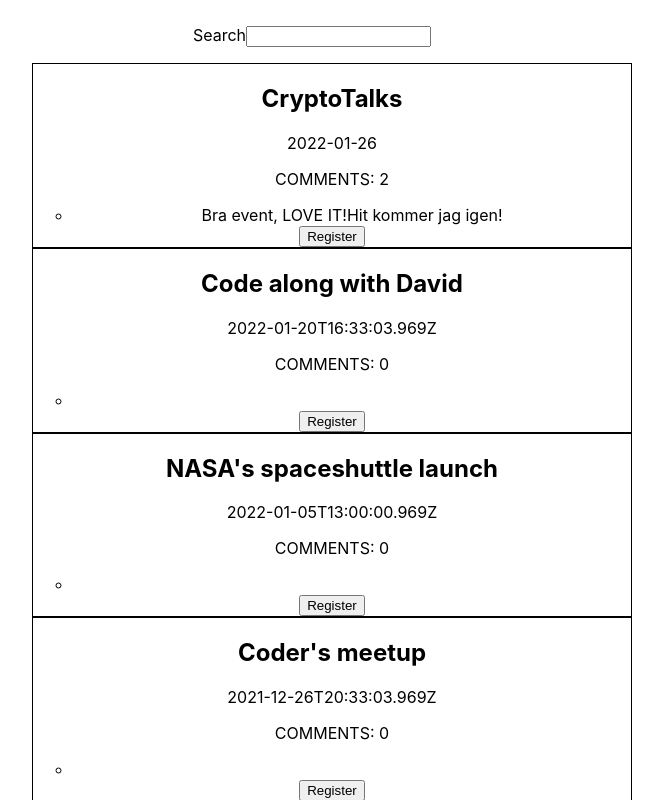
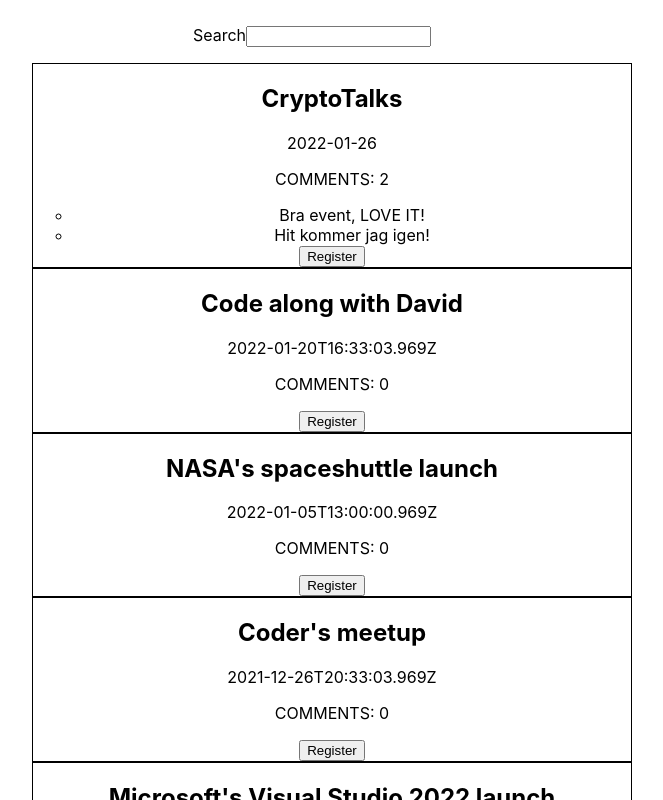
Before and after one commit to codeninjah/uppgift-design-patterns, a React (Create React App) app in the folder uppgift-design-patterns/: page / in a window 1280 px wide. Shown: the top 800 px of the page, without its empty margins (328-991 px from the left). Built offline with nearby package versions, Linux system fonts and the light colour scheme.

Commit message:
Cleaning

```diff
--- a/uppgift-design-patterns/src/App.css
+++ b/uppgift-design-patterns/src/App.css
@@ -107,4 +107,5 @@ article {
 
 .member-comment {
   margin-bottom: 15px;
+  margin-top: 15px;
 }
--- a/uppgift-design-patterns/src/components/MeetupItem.tsx
+++ b/uppgift-design-patterns/src/components/MeetupItem.tsx
@@ -17,7 +17,7 @@ const MeetupItem = ({id, name, date, comments}:IMeetup) => {
 
                 <ul>
                     {
-                        <li>{comments}</li>
+                        comments.map(item => <li>{item}</li>)
                     }
                 </ul>
 
```
Also changed, not shown: uppgift-design-patterns/src/components/MeetupsView.tsx (+5 -18 lines).
